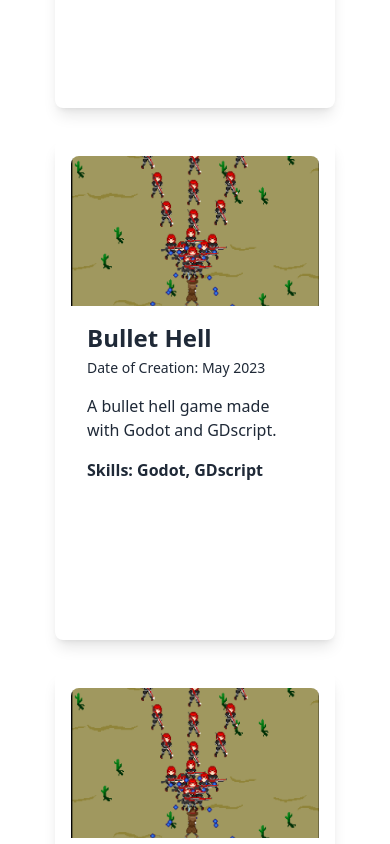
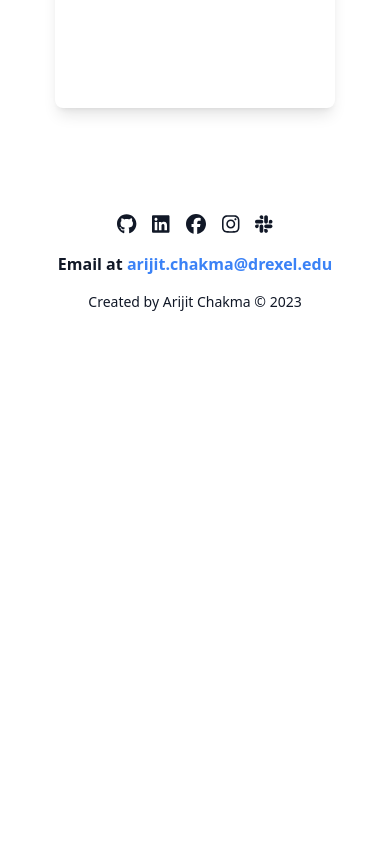
Before and after one commit to arijitchakma79/personal-website, a React (Create React App) app: page /personal-website/projects in a window 390 px wide. Shown: the part 1580-2424 px from the top of the page. After the commit the page ends 1916 px from the top, so only its background shows below. Built offline with nearby package versions, Linux system fonts and the light colour scheme.

Commit message:
updated gh-pages 3

```diff
--- a/src/components/aboutMe.js
+++ b/src/components/aboutMe.js
@@ -8,10 +8,11 @@ const AboutMe = ({ isDarkMode }) => {
     color: isDarkMode ? 'white' : 'black',
   };
 
-  // State to control the visibility of additional content
+
+
   const [showMore, setShowMore] = useState(false);
 
-  // Function to toggle the visibility of additional content
+
   const toggleShowMore = () => {
     setShowMore(!showMore);
   };
@@ -21,18 +22,21 @@ const AboutMe = ({ isDarkMode }) => {
       <h1 className="text-2xl md:text-4xl lg:text-4xl">Hey there!</h1>
       <p className="text-md md:text-lg leading-relaxed py-4">
         My name is {clubData.main.name}. Despite my initial lack of coding experience, I quickly found myself drawn to the world of computer science, and I've since become passionate about various aspects,
-        including Software Engineering, AI/ML, and Data Science.
+        including Software Engineering, AI/ML, and Data Science. Eventually, I plan to make AI-Powered Software in the industry or indulge in AI-related research in order to make meaningful impact near on my surrounding.
       </p>
-      <p className="text-md md:text-lg leading-relaxed py-2">
-        What sets me apart is not just my academic pursuits, but also my vision for the future.
-        I'm on a mission to make a positive impact, especially within my Chakma community. Hailing from the Chittagong Hill Tracts of Bangladesh, the Chakma community
-        is often underrepresented in tech. I envision creating an organization that promotes collaboration and empowerment on technology among the Chakma youths.
-      </p>
-
       {showMore && (
         <div>
-          <p className="text-md md:text-lg leading-relaxed py-2 pb-16">
-            Here's what I'm up to right now:
+          <p className="text-md md:text-lg leading-relaxed py-4">
+            What sets me apart is not just my academic and career pursuits, but also my vision for the future. I am on a mission to make a positive impact, especially within my Chakma community. Hailing from the Chittagong
+            Hill Tracts of Bangladesh, the Chakma community is often underrepresented in many aspects including tech. I envision of creating a organization that promotes collaboration and empowerment on technology among the
+            Chakma youths.
+          </p>
+          <p className="text-md md:text-lg leading-relaxed py-4">
+            Want to know about Chakmas? <a href='https://en.wikipedia.org/wiki/Chakma_people' className='text-blue-500 cursor-pointer hover:underline'>Visit this link</a>
+          </p>
+
+          <p className="text-md md:text-lg leading-relaxed py-2 pb-6">
+            Currently, I am :
             <ul className="list-disc pl-6">
               <li>
                 Serving as the Event Coordinator at Drexel University, where I organize and manage exciting events to promote AI in Drexel's Campus.
@@ -45,12 +49,31 @@ const AboutMe = ({ isDarkMode }) => {
               </li>
             </ul>
           </p>
+
+          <p className="text-md md:text-lg leading-relaxed py-2 pb-8">
+            Interesting facts:
+            <ul className="list-disc pl-6">
+              <li>
+                I love Football (Soccer) and I'm a huge fan of the Spanish Club Real Madrid FC and Cristiano Ronaldo :)
+              </li>
+              <li>
+                During high school, I founded a non-profit organization aimed at addressing food disparities in my community. Through this initiative,
+                I organized and successfully conducted three workshops, reaching out to over 150 rural residents. These workshops were designed to create awareness
+                and provide solutions to the pressing issue of food inequality.
+              </li>
+              <li>
+                I am deeply passionate about raising awareness for Thalassemia and committed to working on initiatives in the future.
+                If you share the same interest and would like to collaborate or connect, please feel free to reach out.
+              </li>
+            </ul>
+          </p>
+
         </div>
       )}
 
       {/* "Learn More" link to toggle additional content */}
       <p className="text-md md:text-lg leading-relaxed py-4">
-        <span className="font-bold">Want to know more about me? </span>
+        <span className="font-bold">Want to know {showMore ? 'less' : 'more'} about me? </span>
         <span
           className="text-blue-500 cursor-pointer hover:underline"
           onClick={toggleShowMore}
--- a/src/components/bio.js
+++ b/src/components/bio.js
@@ -8,6 +8,8 @@ const Bios = () => {
   const [currentTextIndex, setCurrentIndex] = useState(0);
   const fullText = allTexts[currentTextIndex];
   const [isReversing, setIsReversing] = useState(false);
+
+
 
   useEffect(() => {
     let isMounted = true;
--- a/src/components/footer.js
+++ b/src/components/footer.js
@@ -14,6 +14,9 @@ const Footer = ({ isDarkMode }) => {
   const footerClasses = isDarkMode
     ? 'bg-gray-800 text-white py-6'
     : 'bg-white text-gray-900 py-6';
+
+  // Define your email address
+  const emailAddress = 'arijit.chakma@drexel.edu';
 
   return (
     <footer className={footerClasses}>
@@ -76,6 +79,9 @@ const Footer = ({ isDarkMode }) => {
             />
           </a>
         </div>
+        <p className="text-md font-bold pb-4">
+          Email at <a href={`mailto:${emailAddress}`} className="text-blue-500">{emailAddress}</a>
+        </p>
         <p className="text-sm">
           Created by Arijit Chakma &copy; {new Date().getFullYear()}
         </p>
--- a/src/pages/projects.js
+++ b/src/pages/projects.js
@@ -30,38 +30,7 @@ const ProjectPage = ({ isDark }) => {
       "githubLink": "https://github.com/arijitchakma79/bullet-hell",
       "skills": ["Godot", "GDscript"]
     },
-    {
-      "name": "Bullet Hell",
-      "image": bulletHellImage,
-      "date": "May 2023",
-      "description": "A bullet hell game made with Godot and GDscript.",
-      "githubLink": "https://github.com/arijitchakma79/bullet-hell",
-      "skills": ["Godot", "GDscript"]
-    },
-    {
-      "name": "Bullet Hell",
-      "image": bulletHellImage,
-      "date": "May 2023",
-      "description": "A bullet hell game made with Godot and GDscript.",
-      "githubLink": "https://github.com/arijitchakma79/bullet-hell",
-      "skills": ["Godot", "GDscript"]
-    },
-    {
-      "name": "Bullet Hell",
-      "image": bulletHellImage,
-      "date": "May 2023",
-      "description": "A bullet hell game made with Godot and GDscript.",
-      "githubLink": "https://github.com/arijitchakma79/bullet-hell",
-      "skills": ["Godot", "GDscript"]
-    },
-    {
-      "name": "Bullet Hell",
-      "image": bulletHellImage,
-      "date": "May 2023",
-      "description": "A bullet hell game made with Godot and GDscript.",
-      "githubLink": "https://github.com/arijitchakma79/bullet-hell",
-      "skills": ["Godot", "GDscript"]
-    }
+
   ];
 
   return (
--- a/src/pages/resume.js
+++ b/src/pages/resume.js
@@ -22,7 +22,7 @@ const ResumePage = ({ isDark }) => {
   const awards = {
     "1": {
       "name": "Drexel Global Scholarship",
-      "description": "Full ride Scholarship given to 13 international students in 2022.",
+      "description": "One of 13 international students who was awarded this full-ride scholarship in 2022 for excellent academic achievements and service to the community.",
       "awardedYear": "2022"
     },
     "2": {
--- a/src/personalDatas.json
+++ b/src/personalDatas.json
@@ -2,11 +2,11 @@
     "main": {
       "name": "Arijit Chakma",
       "descriptions": [
-        "I am Arijit Chakma.",
-        "I am a sophomore at Drexel University majoring in CS and a minor in Math.",
-        "I am an aspiring software engineer.",
-        "I am a machine learning enthusiast.",
-        "I am an average food enjoyer, dog lover."
+        " I   am Arijit Chakma.",
+        " I   am a sophomore at Drexel University majoring in CS and a minor in Math.",
+        " I   am an aspiring software engineer.",
+        " I  am a machine learning enthusiast.",
+        " I  am an dog lover, soccer fan and cold weather enjoyer"
       ],
       "image": "./components/myImage.jpg",
       "socials": {
```
Also changed, not shown: src/images/envelope-solid.svg (added), 1 other file (tests, documents, lock files or other folders).
